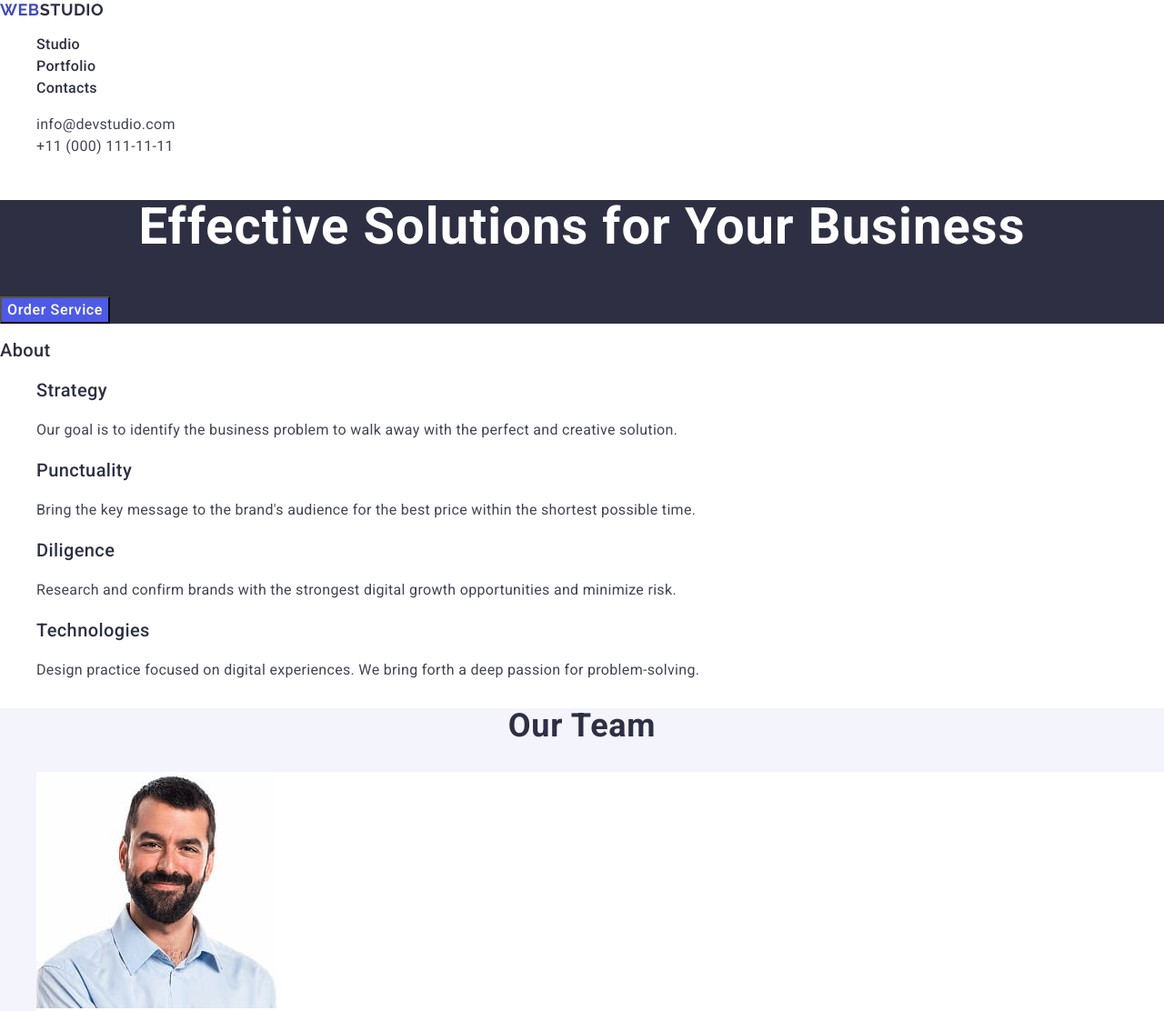
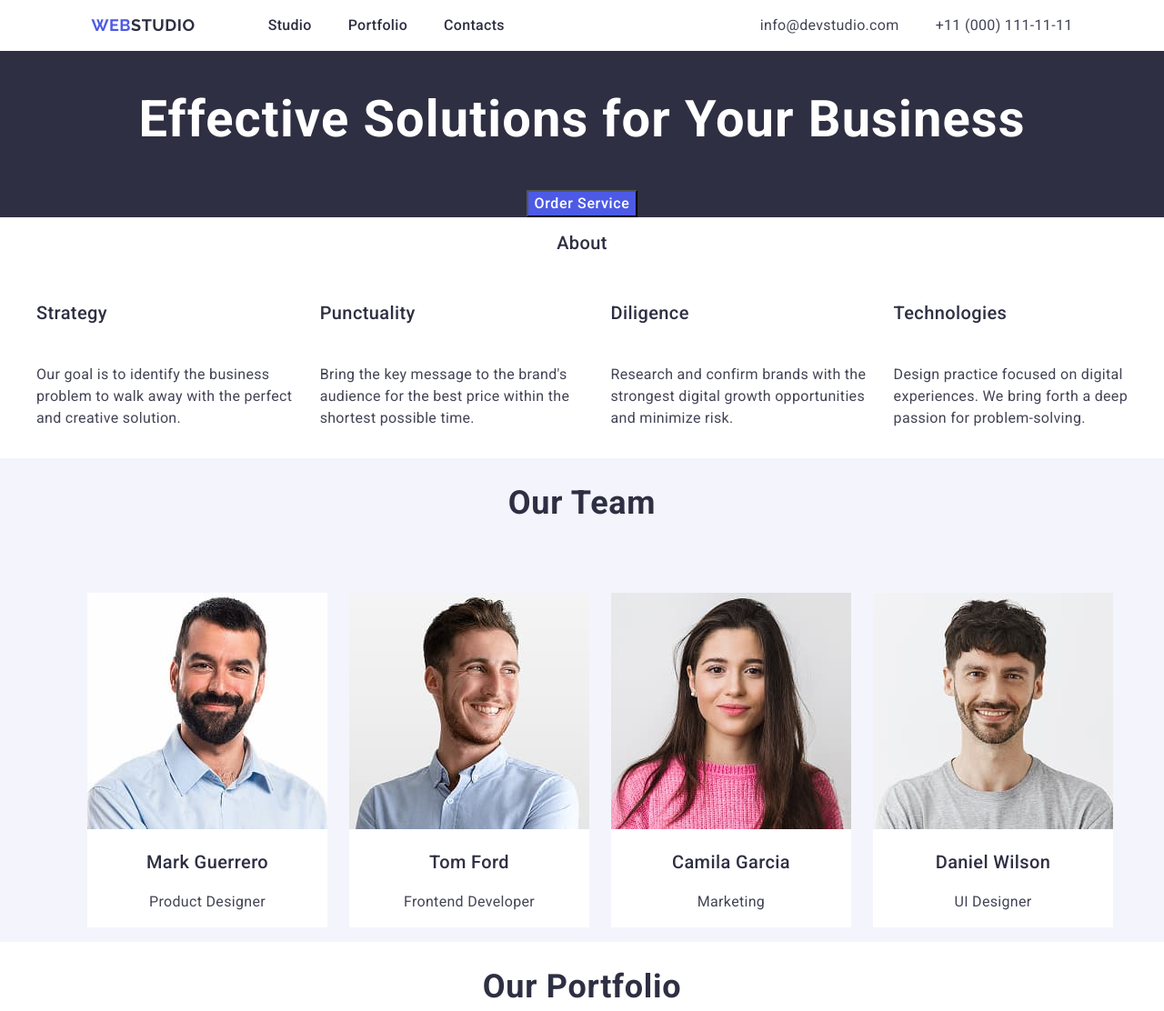
Before and after one commit to codescriptman/goit-markup-hw-03, a plain HTML site: page index.html in a window 1280 px wide. Shown: the top 1112 px of the page at 91% size. Drawn offline with nearby package versions, Linux system fonts and the light colour scheme.

Commit message:
make flex css

```diff
--- a/css/styles.css
+++ b/css/styles.css
@@ -1,4 +1,6 @@
 body {
+  margin: 0;
+  padding: 0;
   font-family: "Roboto", sans-serif;
   color: #434455;
   background-color: #ffffff;
@@ -8,6 +10,22 @@ ul,
 ol {
   list-style-type: none;
 }
+.head .container {
+  display: flex;
+  gap: 40px;
+  align-items: center;
+  justify-content: space-around;
+}
+.container nav {
+  display: flex;
+  gap: 40px;
+  align-items: center;
+}
+.container nav ul {
+  display: flex;
+  gap: 40px;
+}
+
 .logo {
   font-family: "Raleway", sans-serif;
   font-weight: 700;
@@ -49,7 +67,11 @@ ol {
 .contacts {
   font-style: normal;
 }
-.contact-links {
+.contacts ul {
+  display: flex;
+  gap: 40px;
+}
+.contacts .contact-links {
   line-height: 1.5;
   letter-spacing: 0.02em;
   color: #434455;
@@ -64,7 +86,12 @@ ol {
 .contact-links:focus {
   color: #404bbf;
 }
-.hero {
+.hero .container {
+  display: flex;
+  flex-direction: column;
+  align-content: center;
+  align-items: center;
+  justify-content: center;
   background-color: #2e2f42;
 }
 .hero-title {
@@ -91,12 +118,34 @@ ol {
 .button-text:active {
   background-color: #404bbf;
 }
+.about .container {
+  display: flex;
+  flex-direction: column;
+  justify-content: center;
+  align-items: center;
+  align-content: center;
+}
 .about-title {
   font-weight: 500;
   font-size: 20px;
   line-height: 1.2;
   letter-spacing: 0.02em;
   color: #2e2f42;
+}
+.about .container ul {
+  display: flex;
+  gap: 24px;
+  justify-content: center;
+  align-content: flex-start;
+  align-items: center;
+}
+.about .container ul li {
+  display: flex;
+  flex-direction: column;
+  gap: 8px;
+  justify-content: flex-start;
+  align-content: flex-start;
+  align-items: flex-start;
 }
 .mini-titles {
   font-weight: 500;
@@ -110,9 +159,20 @@ ol {
   letter-spacing: 0.02em;
   color: #434455;
 }
-.team {
+
+.team .container {
+  display: flex;
+  align-items: center;
+  justify-content: center;
+  flex-direction: column;
+  gap: 32px;
   background: #f4f4fd;
 }
+.team .container ul {
+  display: flex;
+  gap: 24px;
+}
+
 .team-title {
   font-size: 36px;
   line-height: 1.11;
@@ -139,6 +199,19 @@ ol {
   letter-spacing: 0.02em;
   text-align: center;
   color: #434455;
+}
+
+.section-portfolio .container {
+  display: flex;
+  flex-direction: column;
+  align-items: center;
+  justify-content: center;
+}
+.section-portfolio .container .portfolio {
+  display: flex;
+  gap: 24px;
+  flex-wrap: wrap;
+  justify-content: center;
 }
 .portfolio-title {
   font-size: 36px;
@@ -168,3 +241,9 @@ ol {
   letter-spacing: 0.02em;
   color: #f4f4fd;
 }
+.site-footer .container {
+  display: flex;
+  flex-direction: column;
+  align-items: flex-start;
+  justify-content: flex-start;
+}
--- a/index.html
+++ b/index.html
@@ -18,7 +18,8 @@
     <link rel="stylesheet" href="./css/styles.css" />
   </head>
   <body>
-    <header>
+    <header class="head">
+      <div class="container">
         <nav>
           <a class="logo" href="./index.html"
             >web<span class="studio-header">Studio</span></a
@@ -45,21 +46,25 @@
             </li>
           </ul>
         </address>
+      </div>
     </header>
     <main>
       <section class="hero">
+        <div class="container">
           <h1 class="hero-title">Effective Solutions for Your Business</h1>
           <button class="button-text" type="button">Order Service</button>
+        </div>
       </section>
       <!--hero section 1-->
-      <section>
+      <section class="about">
+        <div class="container">
           <h2 class="about-title">About</h2>
           <ul>
             <li>
               <h3 class="mini-titles">Strategy</h3>
               <p class="about-text">
-              Our goal is to identify the business problem to walk away with the
-              perfect and creative solution.
+                Our goal is to identify the business problem to walk away with
+                the perfect and creative solution.
               </p>
             </li>
             <li>
@@ -84,9 +89,11 @@
               </p>
             </li>
           </ul>
+        </div>
       </section>
       <!--section2-->
       <section class="team">
+        <div class="container">
           <h2 class="team-title">Our Team</h2>
           <ul>
             <li class="team-list">
@@ -110,13 +117,18 @@
               <p class="team-text">UI Designer</p>
             </li>
           </ul>
+        </div>
       </section>
       <!--section3-->
-      <section>
+      <section class="section-portfolio">
+        <div class="container">
           <h2 class="portfolio-title">Our Portfolio</h2>
           <ul class="portfolio">
             <li>
-            <img src="./images/bankingapp.jpg" alt="Banking App" width="360" />
+              <img
+                src="./images/bankingapp.jpg"
+                alt="Banking App"
+                width="360" />
               <h3 class="parts-title">Banking App</h3>
               <p class="portfolio-text">App</p>
             </li>
@@ -161,19 +173,22 @@
               <p class="portfolio-text">Marketing</p>
             </li>
           </ul>
+        </div>
       </section>
       <!--section4-->
     </main>
     <footer class="site-footer">
+      <div class="container">
         <a class="logo" href="./index.html">
           web<span class="studio-footer">Studio</span></a
         >
         <!--logo-->
 
         <p class="last-text">
-        Increase the flow of customers and sales for your business with digital
-        marketing & growth solutions.
+          Increase the flow of customers and sales for your business with
+          digital marketing & growth solutions.
         </p>
+      </div>
     </footer>
   </body>
 </html>
```
Lines whose indentation alone changed are shown as unchanged.
